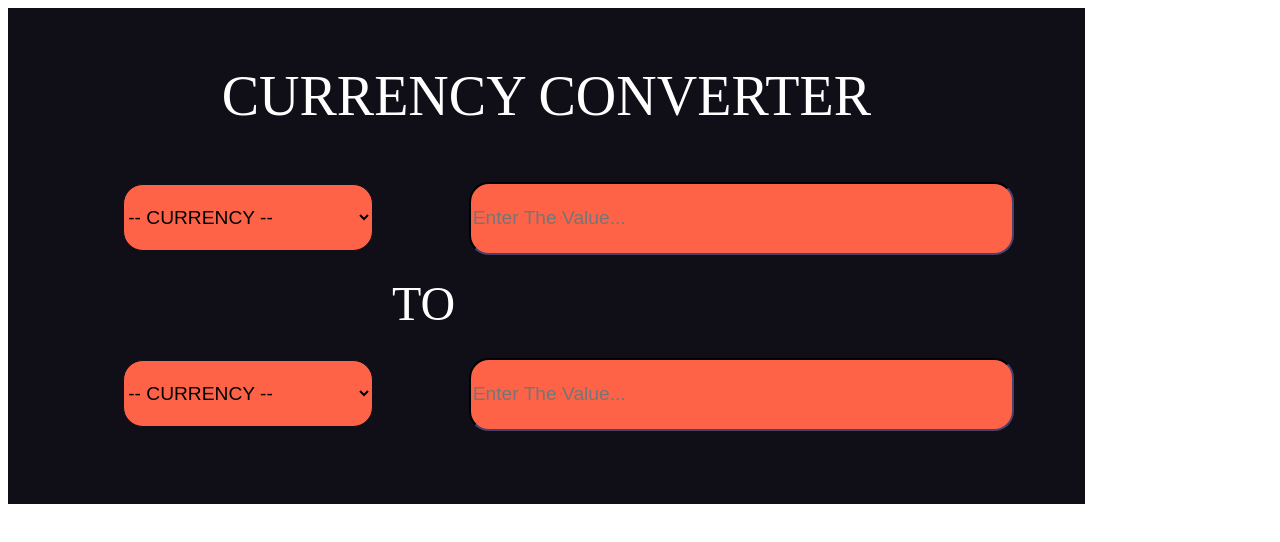
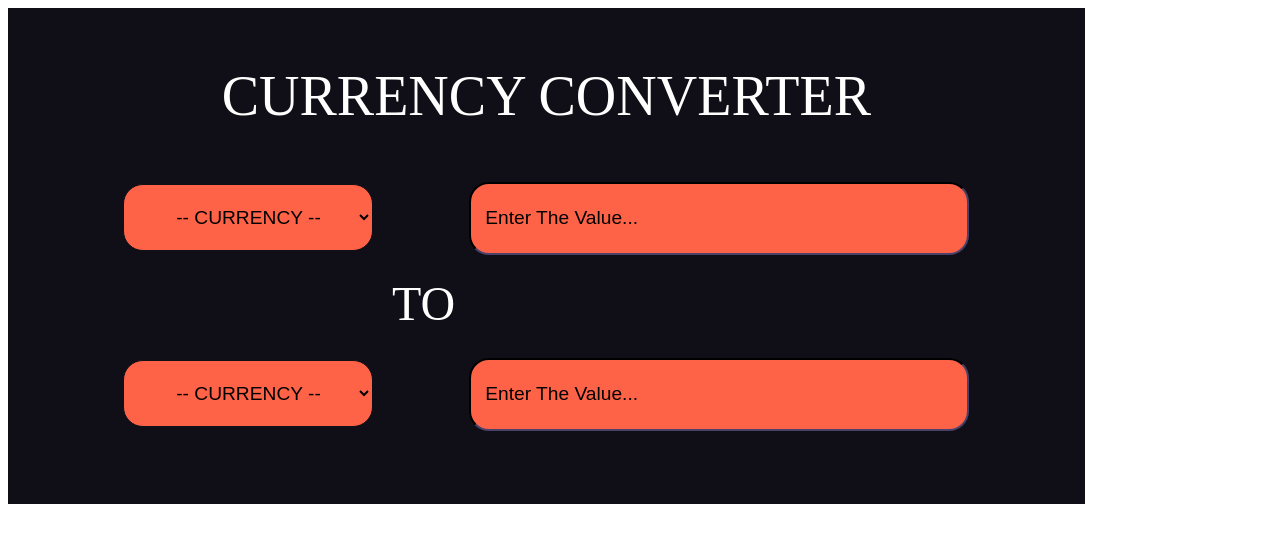
Before and after one commit to DeVil2O/Currency-Converter, an Angular app: page / in a window 1280 px wide. Shown: the top 542 px of the page. Built offline with nearby package versions, Linux system fonts and the light colour scheme.

Commit message:
has to make a loading screen

```diff
--- a/src/app/app.component.css
+++ b/src/app/app.component.css
@@ -17,10 +17,14 @@
 .currencyValue input[type=text]{
     border-radius: 20px;
 }
+::placeholder{
+    color:black;
+}
 .from .currencyName select{
     width: 13em;
     height: 3.5em;
     position: relative;
+    padding-left: 2.5em;
     left: 6em;
     background-color: tomato;
     border-color: #100e17;
@@ -28,8 +32,9 @@
     outline: none;
 }
 .from .currencyValue input[type=text]{
-    width: 28em;
+    width: 25em;
     height: 3.5em;
+    padding-left: .75em;
     position: relative;
     left: 24em;
     top: -3.62em;
@@ -49,6 +54,7 @@
     width: 13em;
     height: 3.5em;
     position: relative;
+    padding-left: 2.5em;
     left: 6em;
     background-color: tomato;
     border-color: #100e17;
@@ -57,8 +63,9 @@
     top: -6em;
 }
 .to .currencyValue input[type=text]{
-    width: 28em;
+    width: 25em;
     height: 3.5em;
+    padding-left: .75em;
     position: relative;
     left: 24em;
     top: -9.62em;
--- a/src/app/app.module.ts
+++ b/src/app/app.module.ts
@@ -3,10 +3,12 @@ import { NgModule } from '@angular/core';
 
 import { AppRoutingModule } from './app-routing.module';
 import { AppComponent } from './app.component';
+import { LoadingScreenComponent } from './loading-screen/loading-screen.component';
 
 @NgModule({
   declarations: [
-    AppComponent
+    AppComponent,
+    LoadingScreenComponent
   ],
   imports: [
     BrowserModule,
--- /dev/null
+++ b/src/app/loading-screen/loading-screen.component.html
@@ -0,0 +1 @@
+<p>...</p>
--- /dev/null
+++ b/src/app/loading-screen/loading-screen.component.ts
@@ -0,0 +1,15 @@
+import { Component, OnInit, OnDestroy } from '@angular/core';
+
+@Component({
+  selector: 'app-loading-screen',
+  templateUrl: './loading-screen.component.html',
+  styleUrls: ['./loading-screen.component.css']
+})
+export class LoadingScreenComponent implements OnInit{
+
+  constructor() { }
+
+  ngOnInit() {
+  }
+
+}
```
Also changed, not shown: src/app/loading-screen/loading-screen.component.css (added), 1 other file (tests, documents, lock files or other folders).
